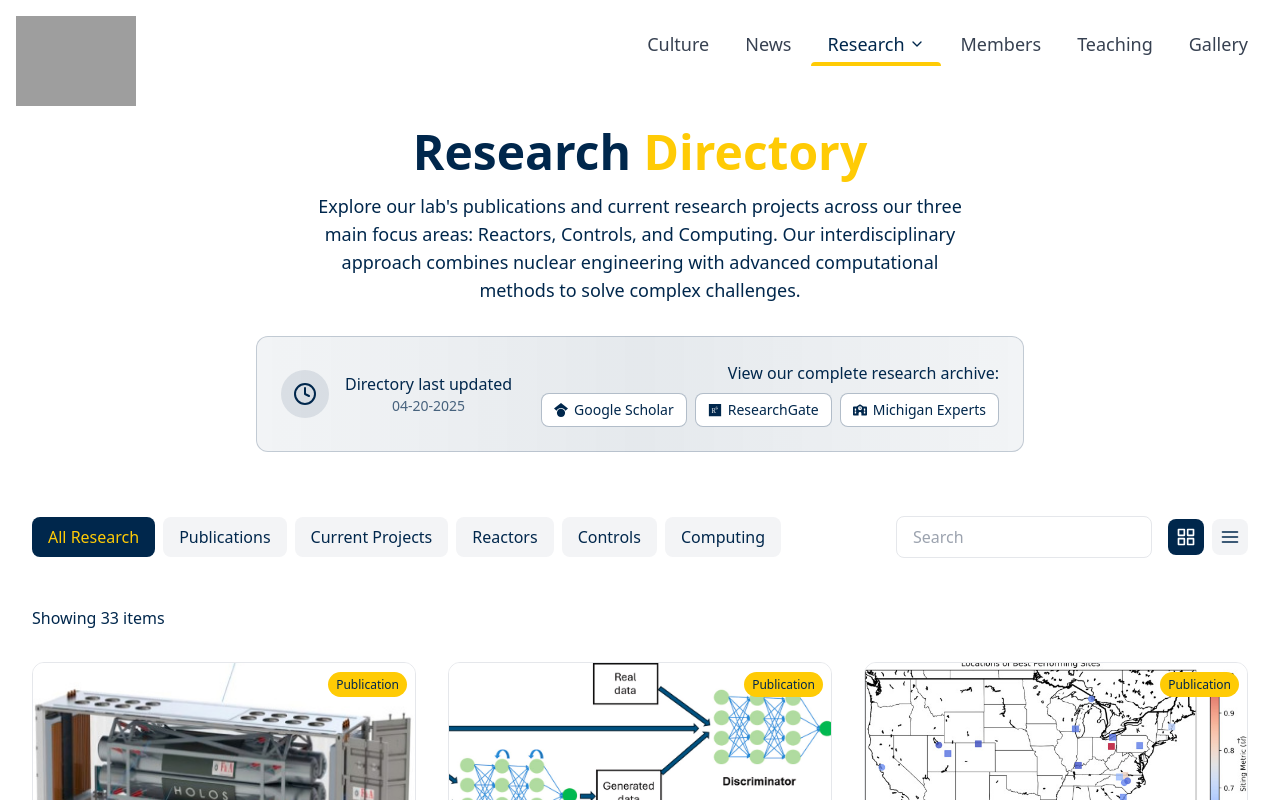
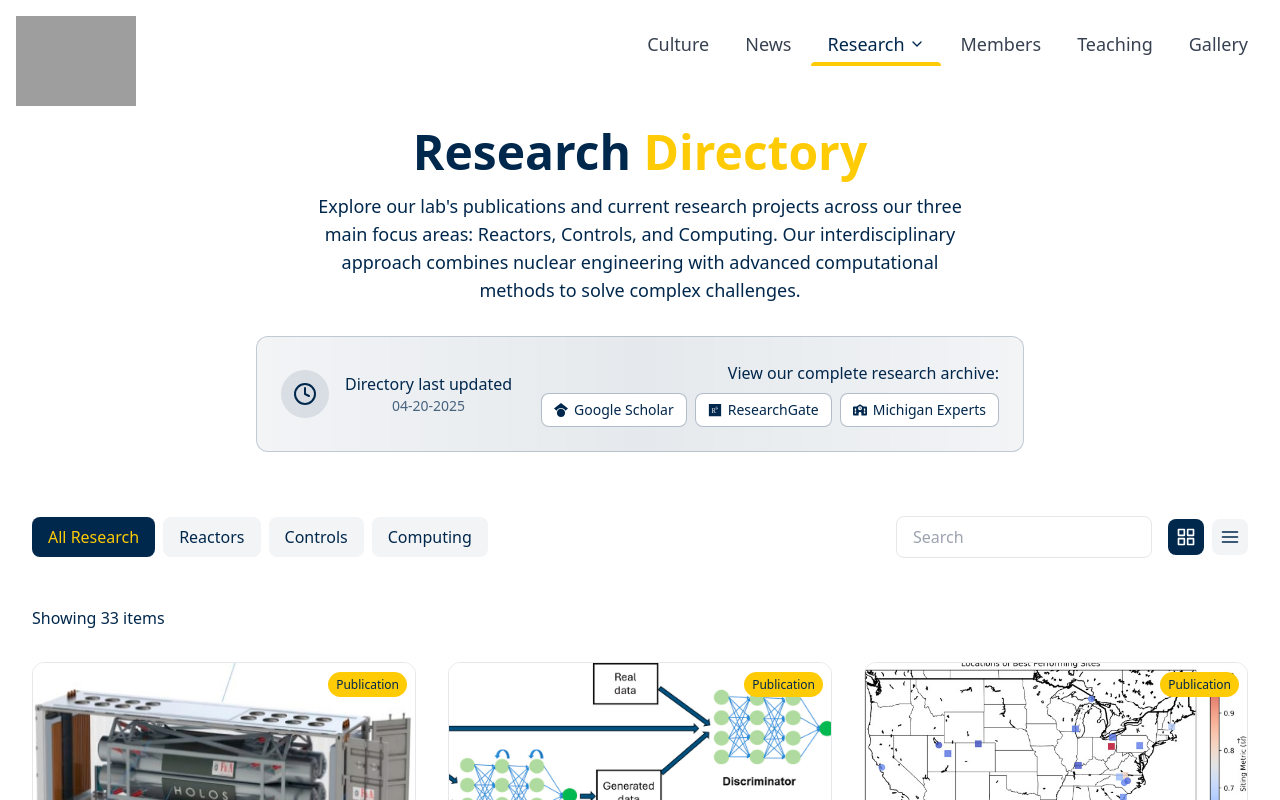
Before and after one commit to jere67/aims-website, a Next.js app: page /research in a window 1280 px wide. Shown: the top 800 px of the page. Built offline with nearby package versions, Linux system fonts and the light colour scheme; grey boxes are pictures that could not be loaded.

Commit message:
remove unnecessary publications and current project buttons from research directory

```diff
--- a/app/research/page.tsx
+++ b/app/research/page.tsx
@@ -135,7 +135,8 @@ export default function ResearchDirectory() {
             <CategoryButton active={activeCategory === "all"} onClick={() => setActiveCategory("all")}>
               All Research
             </CategoryButton>
-            <CategoryButton
+            {/* NOTE: RE-ADD THESE BUTTONS IF WE INTRODUCE PROJECTS TO DIRECTORY TOO */}
+            {/* <CategoryButton
               active={activeCategory === "publications"}
               onClick={() => setActiveCategory("publications")}
             >
@@ -143,7 +144,7 @@ export default function ResearchDirectory() {
             </CategoryButton>
             <CategoryButton active={activeCategory === "projects"} onClick={() => setActiveCategory("projects")}>
               Current Projects
-            </CategoryButton>
+            </CategoryButton> */}
             <CategoryButton active={activeCategory === "reactors"} onClick={() => setActiveCategory("reactors")}>
               Reactors
             </CategoryButton>
```
